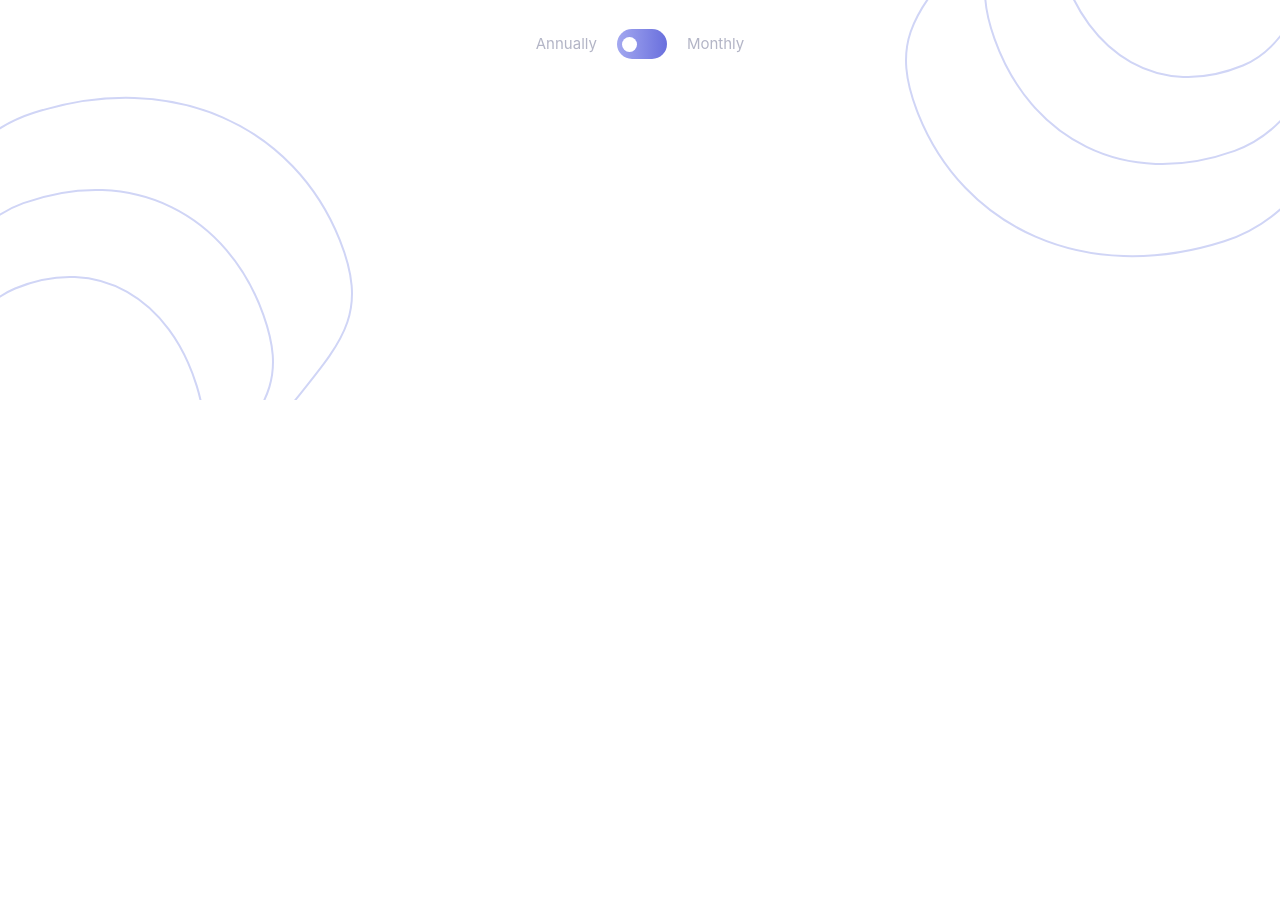
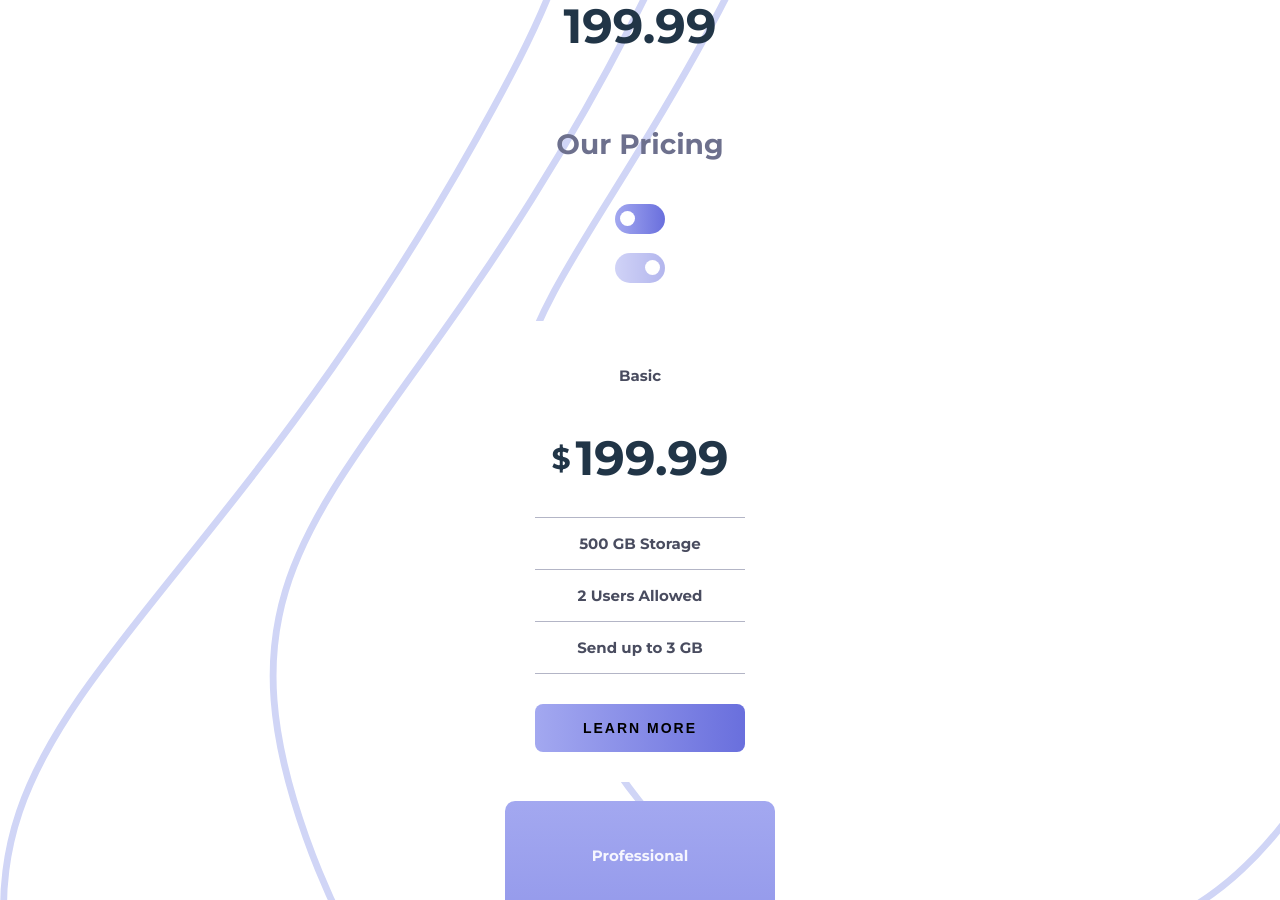
Before and after one commit to carlasofb/fm-pricing-component-with-toggle, a React (Vite) app: page / in a window 1280 px wide. Shown: the part 400-1300 px from the top of the page. Before the commit the page ends 800 px from the top, so only its background shows below. Built offline with nearby package versions, Linux system fonts and the light colour scheme.

Commit message:
Including PlanCard component, several fixes to App and Button stylings

```diff
--- a/src/App.css
+++ b/src/App.css
@@ -6,13 +6,13 @@ body {
 
 #root {
   max-width: 80rem;
-  margin: 0 auto;
   text-align: center;
 }
 
 .app-wrapper {
   width: 100vw;
-  height: 100vh;
+  margin: 40px 0;
+  padding: 20px 0;
   display: flex;
   flex-direction: column;
   justify-content: center;
--- a/src/App.tsx
+++ b/src/App.tsx
@@ -3,11 +3,12 @@ import Button from "./components/Button/Button";
 import Text from "./components/Text/Text";
 import Heading from "./components/Heading/Heading";
 import Toggle from "./components/Toggle/Toggle";
+import PlanCard from "./components/PlanCard/PlanCard";
 
 function App() {
   return (
     <div className="app-wrapper">
-      <Button>LEARN MORE</Button>
+      <Button style="primary">LEARN MORE</Button>
       <br />
       <br />
       <Button style="secondary">LEARN MORE</Button>
@@ -32,6 +33,31 @@ function App() {
       <Toggle value={false} />
       <br />
       <Toggle value={true} />
+      <br />
+      <br />
+      <PlanCard
+        style={"white"}
+        name={{ type: "p", style: "normal", children: "Basic" }}
+        price={{ level: "h1", style: "normal", children: "199.99" }}
+        features={[
+          { type: "p", style: "normal", children: "500 GB Storage" },
+          { type: "p", style: "normal", children: "2 Users Allowed" },
+          { type: "p", style: "normal", children: "Send up to 3 GB" },
+        ]}
+        button={{ style: "primary", children: "LEARN MORE" }}
+      />
+      <br />
+      <PlanCard
+        style={"purple"}
+        name={{ type: "p", style: "normal", children: "Professional" }}
+        price={{ level: "h1", style: "normal", children: "249.99" }}
+        features={[
+          { type: "p", style: "normal", children: "1 TB Storage" },
+          { type: "p", style: "normal", children: "5 Users Allowed" },
+          { type: "p", style: "normal", children: "Send up to 10 GB" },
+        ]}
+        button={{ style: "secondary", children: "LEARN MORE" }}
+      />
     </div>
   );
 }
--- a/src/Pricing.tsx
+++ b/src/Pricing.tsx
@@ -3,6 +3,7 @@ import Button from "./components/Button/Button";
 import Text from "./components/Text/Text";
 import Heading from "./components/Heading/Heading";
 import Toggle from "./components/Toggle/Toggle";
+import PlanCard from "./components/PlanCard/PlanCard";
 
 function Pricing() {
   return (
--- a/src/components/Button/button.scss
+++ b/src/components/Button/button.scss
@@ -16,7 +16,7 @@
         &:active {
             background: hsl(240, 78%, 98%);
             color: hsl(237, 63%, 64%);
-            border: 1px solid hsl(237, 63%, 64%);
+            outline: 1px solid hsl(237, 63%, 64%);
         }
     }
 
@@ -28,7 +28,7 @@
         &:active {
             background-color: hsl(237, 63%, 64%);
             color: hsl(240, 78%, 98%);
-            border: 1px solid hsl(240, 78%, 98%);
+            outline: 1px solid hsl(240, 78%, 98%);
         }
     }
 }
--- /dev/null
+++ b/src/components/PlanCard/PlanCard.tsx
@@ -0,0 +1,38 @@
+import { FC } from "react";
+import { PlanCardProps } from "./types";
+import "./plan_card.scss";
+import Text from "../Text/Text";
+import Heading from "../Heading/Heading";
+import Button from "../Button/Button";
+
+const PlanCard: FC<PlanCardProps> = ({
+  style,
+  name,
+  price,
+  features,
+  button,
+  className = "",
+}: PlanCardProps) => {
+  return (
+    <div className={`plan-card plan-card--${style} ${className}`}>
+      <Text {...name} />
+      <Heading {...price} className="plan-card__price" />
+      <table className="plan-card__features">
+        <tbody>
+          {features.map((feature, index) => {
+            return (
+              <tr key={index}>
+                <td>
+                  <Text {...feature} />
+                </td>
+              </tr>
+            );
+          })}
+        </tbody>
+      </table>
+      <Button {...button} />
+    </div>
+  );
+};
+
+export default PlanCard;
--- /dev/null
+++ b/src/components/PlanCard/plan_card.scss
@@ -0,0 +1,47 @@
+.plan-card {
+    border-radius: 10px;
+    padding: 30px;
+    display: flex;
+    flex-direction: column;
+    justify-content: center;
+    align-items: center;
+
+    &--white {
+        background-color: white;
+    }
+
+    &--purple {
+        background: linear-gradient(to bottom, hsl(236, 72%, 79%), hsl(237, 63%, 64%));
+        color: hsl(240, 78%, 98%);
+
+        .text {
+            color: hsl(240, 78%, 98%);
+        }
+    }
+
+    &__price {
+        display: flex;
+        align-items: center;
+
+        &:before {
+            content: '$';
+            display: inline;
+            font-size: 30px;
+            margin-right: 5px;
+        }
+    }
+
+    &__features {
+        width: 100%;
+        border-collapse: collapse;
+        margin-bottom: 30px;
+
+        tr {
+            border-top: 1px solid hsl(234, 14%, 74%);
+        }
+
+        tr:last-child {
+            border-bottom: 1px solid hsl(234, 14%, 74%);
+        }
+    }
+}
--- a/src/index.css
+++ b/src/index.css
@@ -1,8 +1,4 @@
 :root {
-  font-family: Inter, system-ui, Avenir, Helvetica, Arial, sans-serif;
-  line-height: 1.5;
-  font-weight: 400;
-
   color-scheme: light dark;
   color: hsl(232, 13%, 33%);
   background-color: hsl(240, 78%, 98%);
--- a/src/main.tsx
+++ b/src/main.tsx
@@ -1,12 +1,12 @@
 import React from "react";
 import ReactDOM from "react-dom/client";
-// import App from './App.tsx'
+import App from "./App.tsx";
 import Pricing from "./Pricing";
 import "./index.css";
 
 ReactDOM.createRoot(document.getElementById("root")!).render(
   <React.StrictMode>
-    {/* <App /> */}
-    <Pricing />
+    <App />
+    {/* <Pricing /> */}
   </React.StrictMode>
 );
```
Also changed, not shown: src/components/PlanCard/types.d.ts (added, +12 -0 lines).
